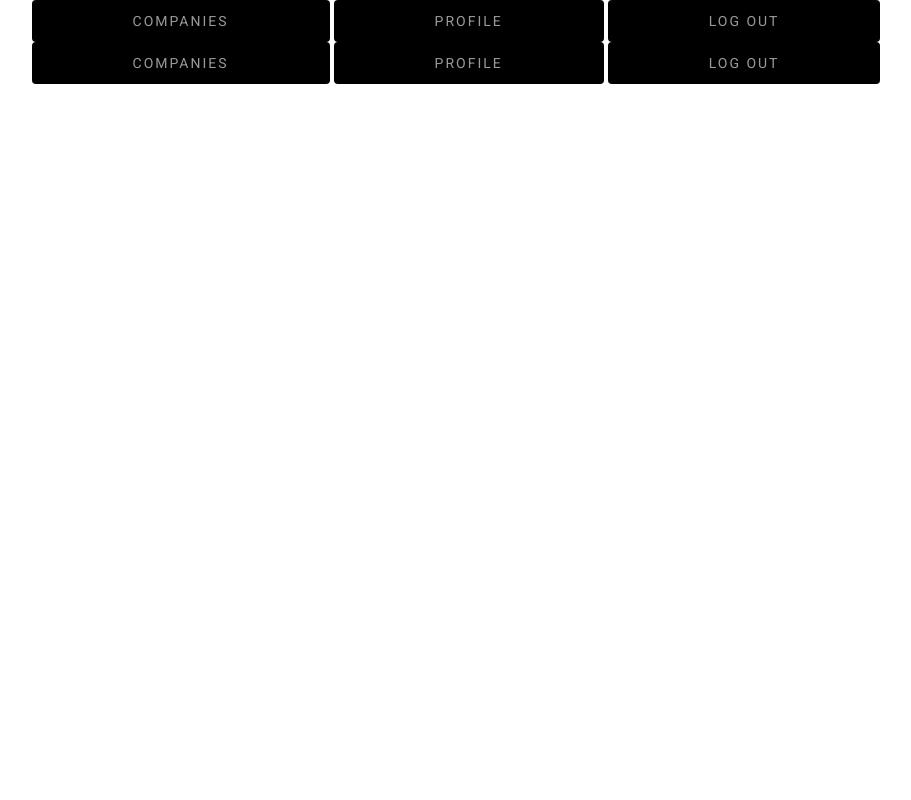
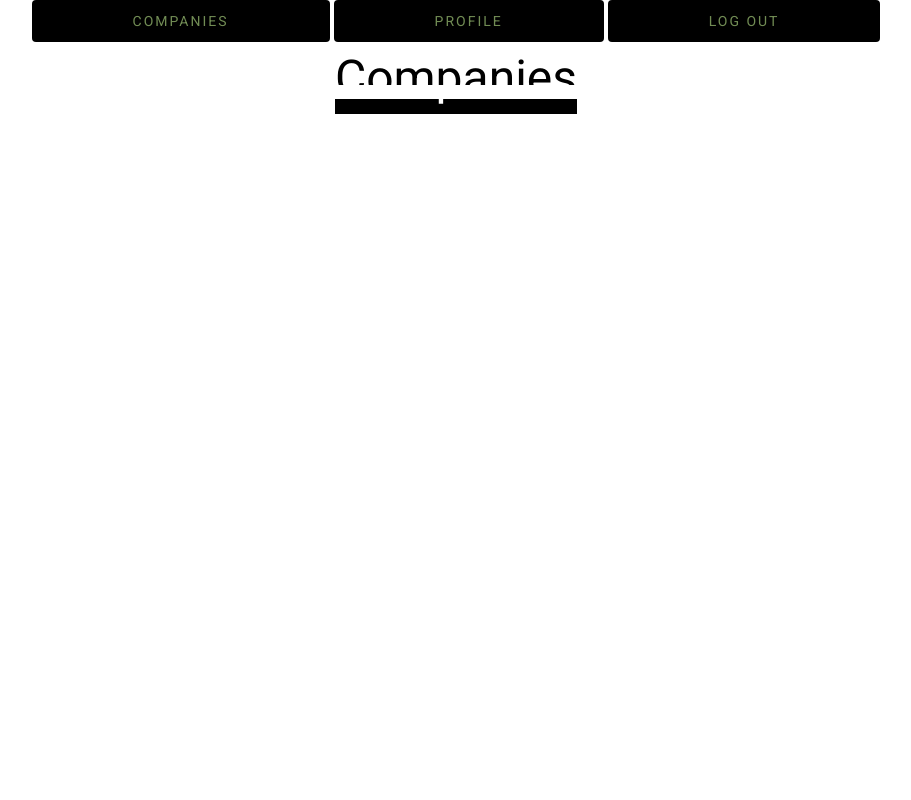
Before and after one commit to maxkatkalov/staff-system, a Django app: page /clientarea/ in a window 1280 px wide. Shown: the whole page, without its empty margins (184-1095 px from the left). Run offline with Django 4.2, Linux system fonts and the light colour scheme; a user stored in the database is signed in; data comes from the database, SQL or seed files in the repository; some libraries are stand-ins or nearby versions.

Commit message:
/clientarea/ page implemented
- Edited templates and CSS
- Header added

```diff
--- a/staff_app/views.py
+++ b/staff_app/views.py
@@ -1,3 +1,6 @@
+import datetime
+from datetime import timedelta
+
 from django.shortcuts import render, get_object_or_404
 from django.urls import reverse_lazy, reverse
 from django.http import HttpRequest
@@ -83,9 +86,22 @@
 
     def get_context_data(self, *, object_list=None, **kwargs):
         context = super().get_context_data(**kwargs)
-        context["test"] = {15: 25}
-        companies = StaffUser.objects.get(pk=self.request.user.pk).companies.all()
-        context["departments_count"] = {company.pk: company.departments.count() for company in companies}
+        companies = StaffUser.objects.get(
+                pk=self.request.user.pk
+            ).companies.all()
+        context["departments_count"] = {
+            company.pk: company.departments.count()
+            for company in companies
+        }
+        context["offices_count"] = {
+            company.pk: company.company_offices.count()
+            for company in companies
+        }
+        context["company_exists"] = {
+            company.pk: (datetime.date.today() - company.created_at_staff).days + 1
+            for company in companies
+        }
+        context["total_companies"] = len(companies)
         return context
 
 
--- a/static/css/clientarea_company_objects.css
+++ b/static/css/clientarea_company_objects.css
@@ -1,4 +1,64 @@
 @import url(https://fonts.googleapis.com/css?family=Roboto:400,500,700,300,100);
+
+* {
+    padding: 0;
+    margin: 0;
+    box-sizing: border-box;
+}
+
+
+
+html,
+body {
+    font-family: 'Fira Code', monospace;
+    width: 100%;
+    height: 35%;
+    font-size: 16px;
+}
+
+main {
+    display: flex;
+    height: 85%;
+    align-items: center;
+    justify-content: center;
+}
+
+p {
+    cursor: pointer;
+    position: relative;
+    display: inline-block;
+    font-size: 3rem;
+    background: linear-gradient(to bottom, #000, #000 60%, #fff 60%, #fff 100%);
+    background-clip: text;
+    -webkit-background-clip: text;
+    color: transparent;
+    background-repeat: no-repeat;
+    transition: background 0.2s ease-out;
+    white-space: nowrap;
+}
+
+span {
+    position: relative;
+}
+
+span:before {
+    content: "";
+    position: absolute;
+    left: 0;
+    right: 0;
+    height: 15px;
+    background: #000;
+    bottom: 9px;
+    transition: all 0.2s ease-out;
+}
+
+p:hover {
+    background-position: 0 11px;
+}
+
+span:hover:before {
+    transform: translateY(10px)
+}
 
 body {
     font-family: "Roboto", helvetica, arial, sans-serif;
@@ -262,3 +322,18 @@
 .card a:hover{
     text-decoration: none;
 }
+
+h1 {
+    --s: 0.1em;   /* the thickness of the line */
+    --c: #2c4bff; /* the color */
+
+    color: #0000;
+    padding-bottom: var(--s);
+    background:
+            linear-gradient(90deg,var(--c) 50%,#000 0) calc(100% - var(--_p,0%))/200% 100%,
+            linear-gradient(var(--c) 0 0) 0% 100%/var(--_p,0%) var(--s) no-repeat;
+    -webkit-background-clip: text,padding-box;
+    background-clip: text,padding-box;
+    transition: 0.5s;
+}
+h1:hover {--_p: 100%}
--- a/static/css/header.css
+++ b/static/css/header.css
@@ -9,7 +9,7 @@
     text-align: center;
 }
 .btn{
-    color:#999;
+    color: #718c54;
     background:rgba(0, 0, 0);
     padding:10px 100px;
     text-decoration:none;
--- a/templates/includes/header.html
+++ b/templates/includes/header.html
@@ -1,7 +1,7 @@
 {% load static %}
 <body>
 <nav class="style-1">
-  <a href="#" class="btn">Companies</a>
+  <a href="{% url 'staff_app:clientarea' %}" class="btn">Companies</a>
   <a href="#" class="btn">Profile</a>
   <a href="#" class="btn">Log out</a>
 </nav>
--- a/templates/staff_app/clientarea.html
+++ b/templates/staff_app/clientarea.html
@@ -24,12 +24,24 @@
   {% include 'includes/header.html' %}
 {% endblock %}
 
+  <main>
+    <span><p>Companies</p></span>
+  </main>
+
 {% block content %}
   {% if object_list %}
+
     <body>
     <section>
       <div class="container">
+        <h4 class="text-center">Total companies {{ total_companies }}</h4>
+        {% block pagination %}
+          <div class="text-center">
+            {% include "includes/paginator.html" %}
+          </div>
+        {% endblock %}
         <div class="row">
+
           {% for company in companies_list %}
             <div class="col-sm-4">
               <div class="card text-center">
@@ -42,10 +54,10 @@
                 </div>
                 <div class="option">
                   <ul>
-                    <li> <i class="fa fa-check" aria-hidden="true"></i> {{ departments_count|get_value_from_dict:company.pk }} </li>
-                    <li> <i class="fa fa-check" aria-hidden="true"></i> 3 Domain Names </li>
-                    <li> <i class="fa fa-check" aria-hidden="true"></i> 20 Email Address </li>
-                    <li> <i class="fa fa-times" aria-hidden="true"></i> Live Support </li>
+                    <li> <i class="fa fa-bars" aria-hidden="true"></i> Departments: {{ departments_count|get_value_from_dict:company.pk }} </li>
+                    <li> <i class="fa fa-university" aria-hidden="true"></i> Offices: {{ offices_count|get_value_from_dict:company.pk }} </li>
+                    <li> <i class="fa fa-users" aria-hidden="true"></i> Staff: {{ company.copmany_staff_size }} </li>
+                    <li> <i class="fa fa-calendar" aria-hidden="true"></i> Exists: {{ company_exists|get_value_from_dict:company.pk }} day{{ company_exists|get_value_from_dict:company.pk|pluralize }} </li>
                   </ul>
                 </div>
                 <a href="{{ company.get_absolute_url }}">Details</a>
@@ -59,18 +71,11 @@
   {% endif %}
 
 
-    {% block pagination %}
-      {% include "includes/paginator.html" %}
-    {% endblock %}
-    </tbody>
+  </tbody>
   </table>
   </body>
   <script src="https://ajax.googleapis.com/ajax/libs/jquery/3.5.1/jquery.min.js"></script>
   <script src="https://cdnjs.cloudflare.com/ajax/libs/popper.js/1.16.0/umd/popper.min.js"></script>
   <script src="https://maxcdn.bootstrapcdn.com/bootstrap/4.5.2/js/bootstrap.min.js"></script>
 {% endblock %}
-
-{% block footer %}
-  {% include 'includes/header.html' %}
-{% endblock %}
 </html>
--- a/templates/staff_app/company-detail.html
+++ b/templates/staff_app/company-detail.html
@@ -4,6 +4,8 @@
   <meta charset="UTF-8">
   <meta name="viewport" content="width=device-width, initial-scale=1.0">
   <title>Profile Page</title>
+  <link rel="stylesheet" href="{% static 'css/header.css' %}">
+
   <link rel="stylesheet" href="https://cdn.jsdelivr.net/npm/bootstrap@5.0.0-alpha1/dist/css/bootstrap.min.css">
   <script src="https://cdn.jsdelivr.net/npm/bootstrap@5.0.0-alpha1/dist/js/bootstrap.bundle.min.js"></script>
   <script src="https://cdnjs.cloudflare.com/ajax/libs/jquery/3.2.1/jquery.min.js"></script>
```
